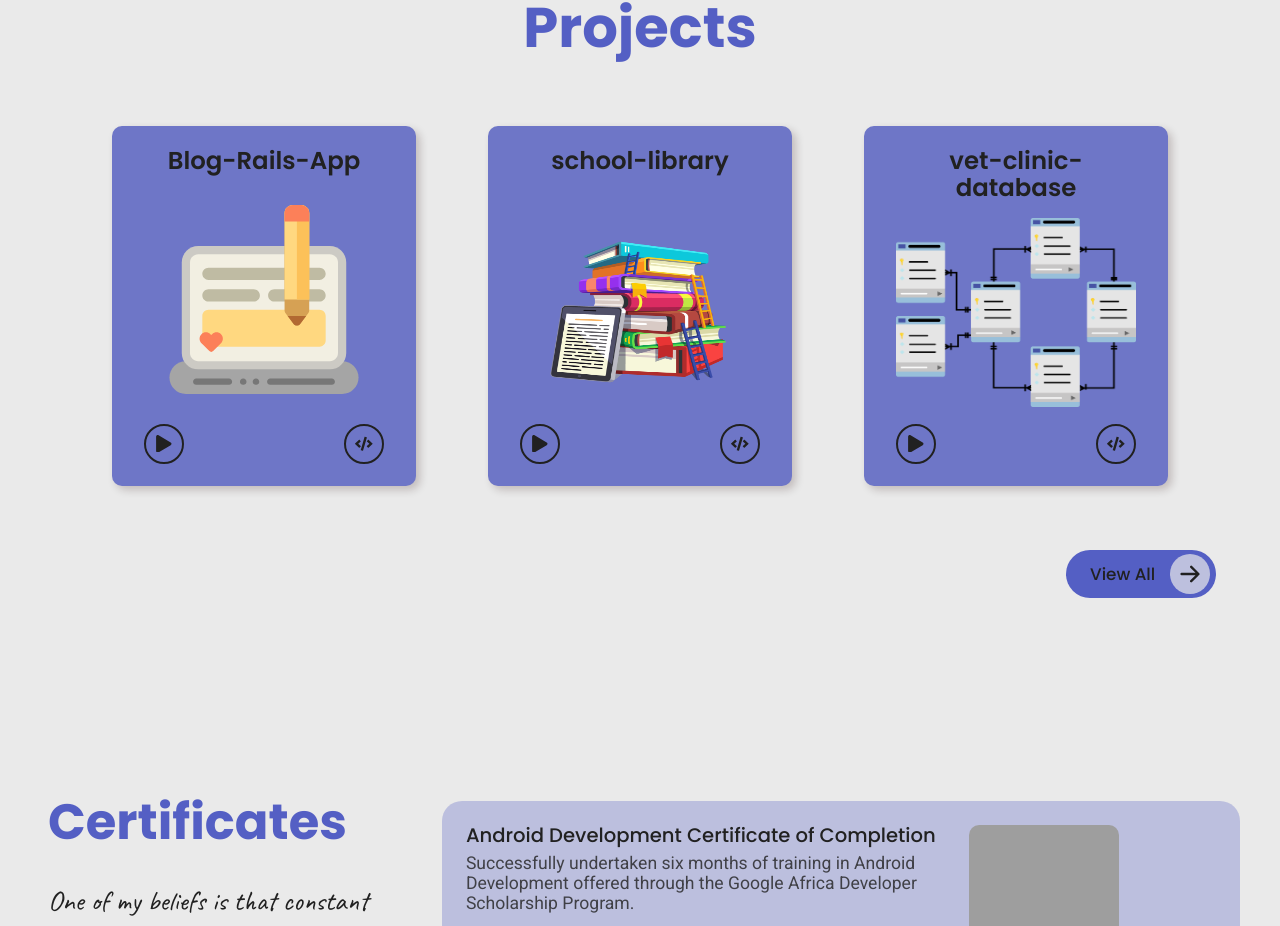
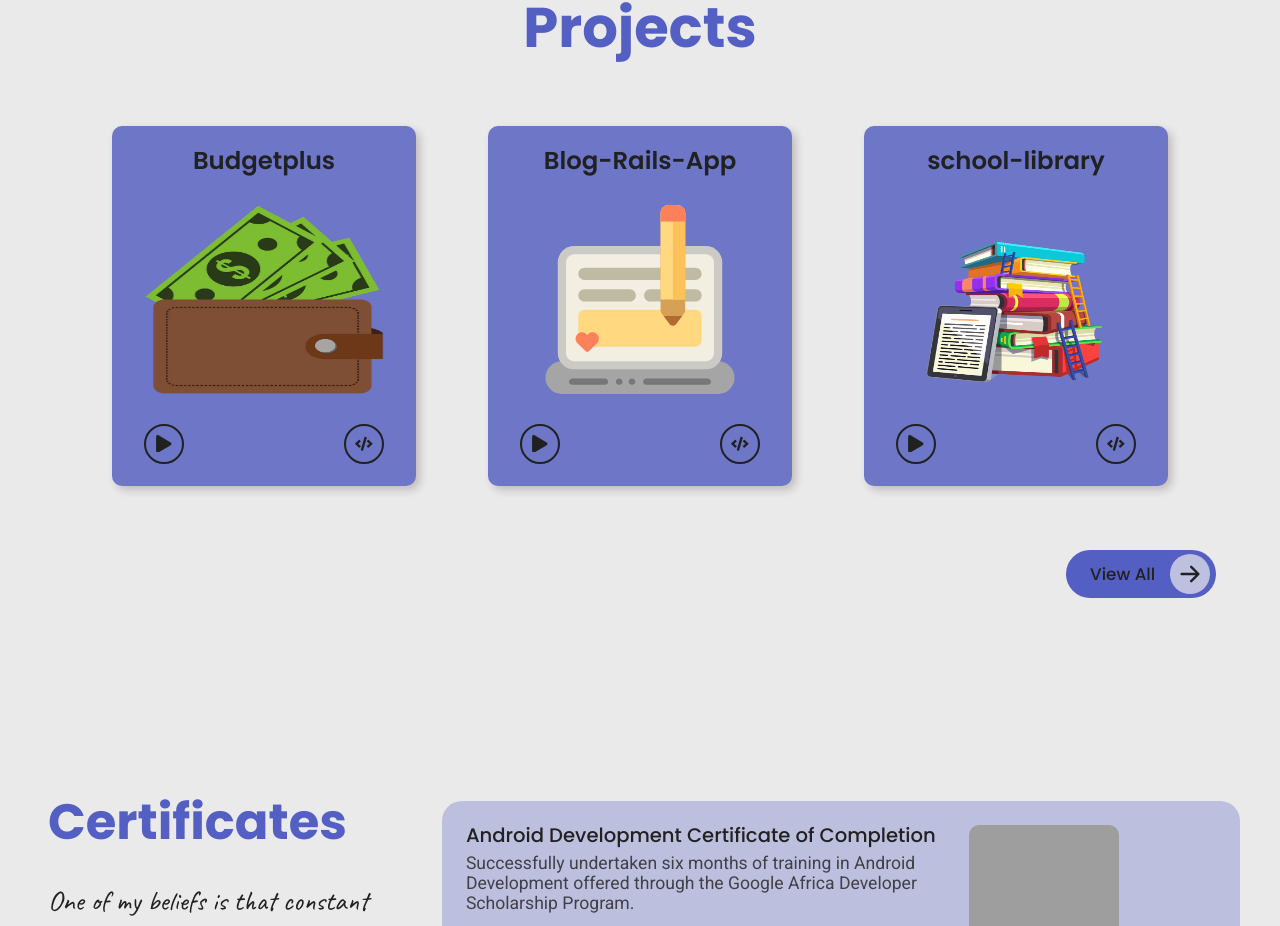
Before and after one commit to ntzwilly/portfolio, a React (Create React App) app: page /blog/blog/blog/blog/blog/blog/projects in a window 1280 px wide. Shown: the part 3743-4669 px from the top of the page. Built offline with nearby package versions, Linux system fonts and the light colour scheme; grey boxes are pictures that could not be loaded; a web font is replaced by a local one.

Commit message:
Add new project to my portfolio

```diff
--- a/src/data/projectsData.js
+++ b/src/data/projectsData.js
@@ -7,10 +7,20 @@ import five from '../assets/png/bookstore.png';
 import six from '../assets/png/math.png';
 import seven from '../assets/png/leaderboard.png';
 import eight from '../assets/png/natours.png';
+import nine from '../assets/png/budget.png';
 
 export const projectsData = [
   {
     id: 1,
+    projectName: 'Budgetplus',
+    projectDesc: 'This is a mobile web application where you can manage your budget: you have a list of transactions associated with a category, so that you can see how much money you spent and on what.',
+    tags: ['Ruby on Rails', 'PostgreSQL', 'Bootstrap', 'CSS'],
+    code: 'https://github.com/ntzwilly/budget-app',
+    demo: 'https://railsbudgetplus.herokuapp.com/',
+    image: nine,
+  },
+  {
+    id: 2,
     projectName: 'Blog-Rails-App',
     projectDesc: 'The Blog app will be a classic example of a blog website. It will be a fully functional website that will show the list of posts and empower readers to interact with them by adding comments and liking posts.',
     tags: ['Ruby on Rails', 'PostgreSQL', 'CSS'],
@@ -19,7 +29,7 @@ export const projectsData = [
     image: one,
   },
   {
-    id: 2,
+    id: 3,
     projectName: 'school-library',
     projectDesc: 'This is a console app that helps you to keep a record of different types of things you won: books, music albums, movies, and games.',
     tags: ['Ruby'],
@@ -28,7 +38,7 @@ export const projectsData = [
     image: two,
   },
   {
-    id: 3,
+    id: 4,
     projectName: 'vet-clinic-database',
     projectDesc: 'In this project, I use a relational database to create the data structure for a vet clinic.',
     tags: ['PostgreSQL'],
@@ -37,7 +47,7 @@ export const projectsData = [
     image: three,
   },
   {
-    id: 4,
+    id: 5,
     projectName: 'metrics-app',
     projectDesc: 'This is a mobile web application built with React and Redux. It can be used to check the numeric values of COVID cases in various European countries.',
     tags: ['React', 'Redux', 'CSS'],
@@ -46,7 +56,7 @@ export const projectsData = [
     image: four,
   },
   {
-    id: 5,
+    id: 6,
     projectName: 'bookstore',
     projectDesc: 'A simple website application where a user can add and remove books from a list.',
     tags: ['React & Redux', 'JSX', 'CSS'],
@@ -55,7 +65,7 @@ export const projectsData = [
     image: five,
   },
   {
-    id: 6,
+    id: 7,
     projectName: 'math-magicians',
     projectDesc: 'This is a Single Page App (SPA) that allows users to make simple calculations and read a random math-related quote.',
     tags: ['React', 'JSX', 'CSS'],
@@ -64,7 +74,7 @@ export const projectsData = [
     image: six,
   },
   {
-    id: 7,
+    id: 8,
     projectName: 'centerboard-app',
     projectDesc: 'This website displays scores submitted by different players. It also allows you to submit your score. All data is preserved to an external Weatherboard API service.',
     tags: ['javascript', 'CSS'],
@@ -73,7 +83,7 @@ export const projectsData = [
     image: seven,
   },
   {
-    id: 8,
+    id: 9,
     projectName: 'Natours',
     projectDesc: 'Website of a fictional company that offers tours in nature. Build as part of the online course Advanced CSS and SASS by Jonas Schmedtmann',
     tags: ['HTML', 'CSS', 'Sass'],
```
Also changed, not shown: src/assets/png/budget.png (added).
